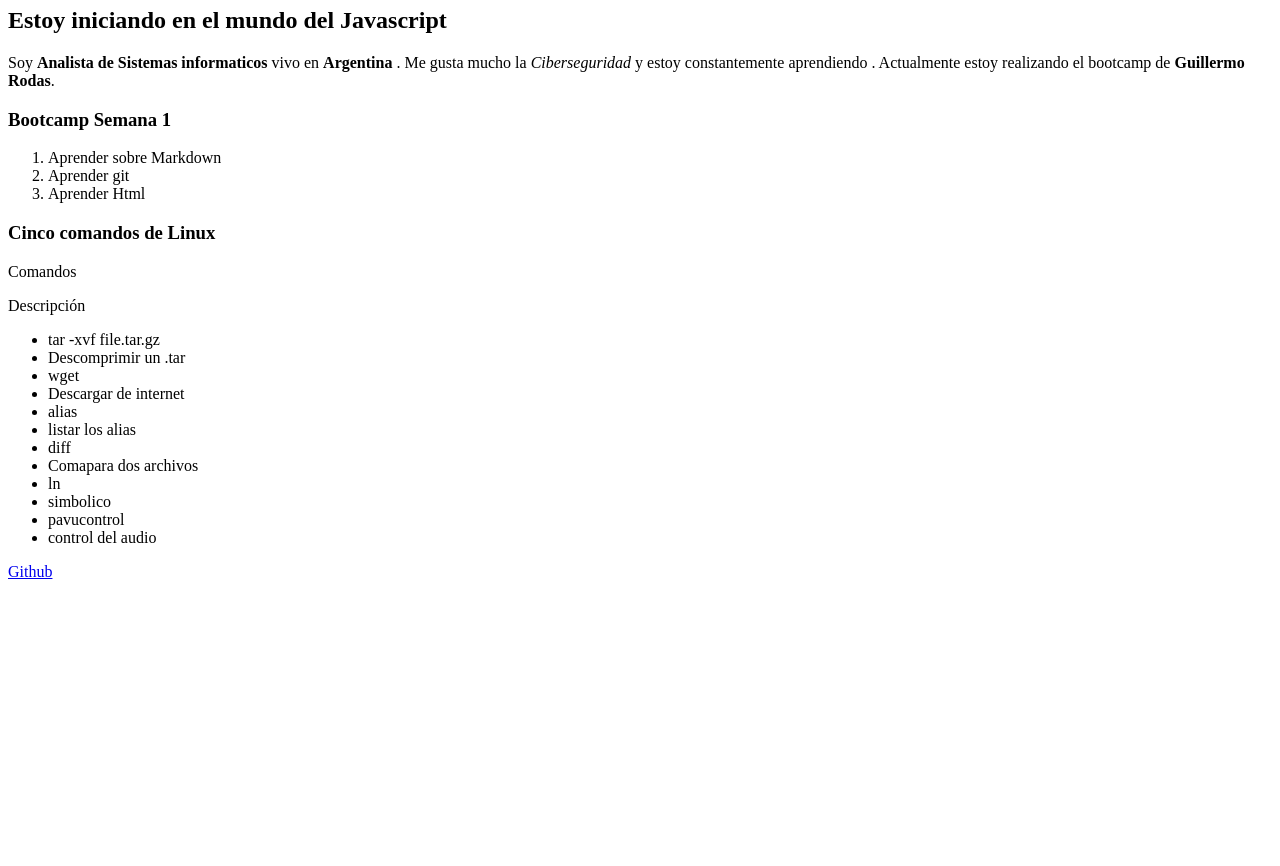
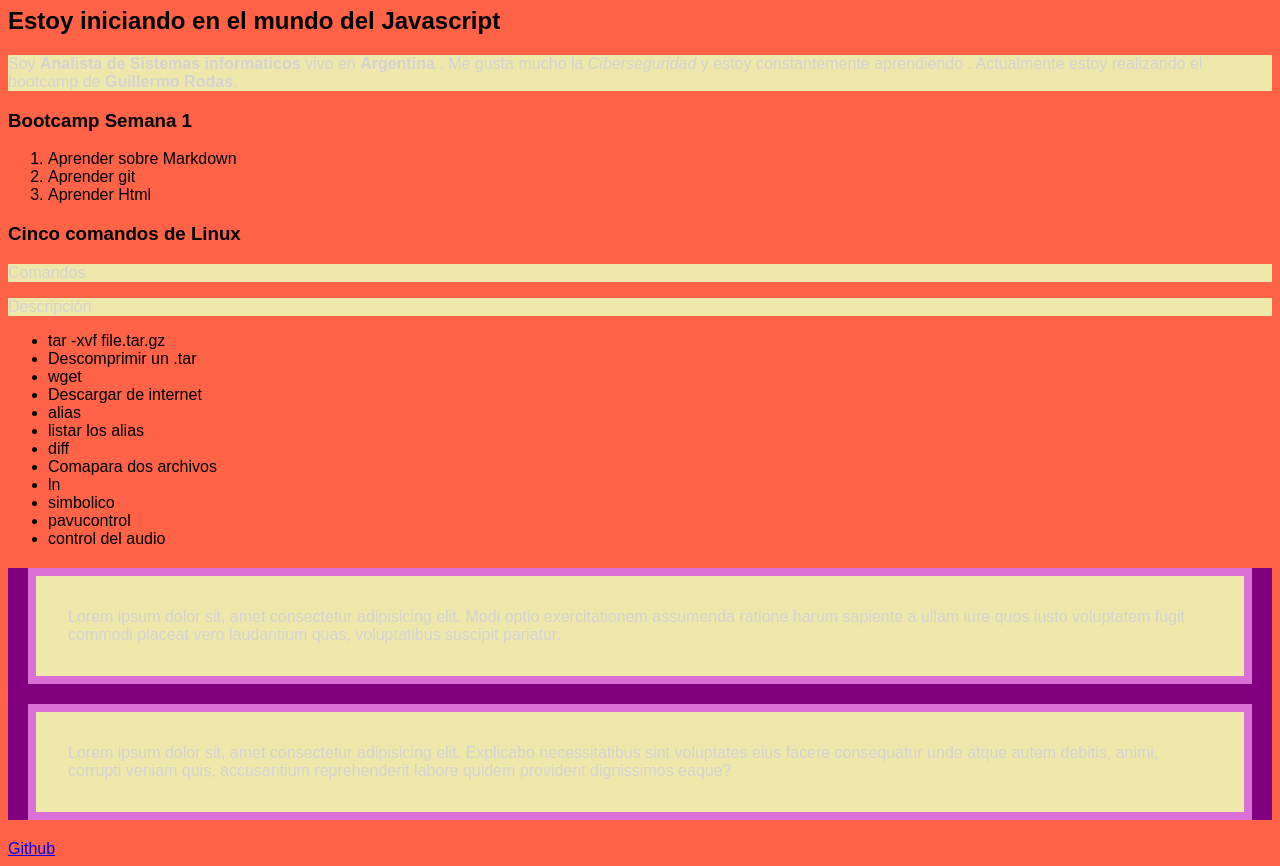
Before and after one commit to dvRetro/el-mundo-del-markdown, a plain HTML site: page index.html in a window 1280 px wide. Shown: the part 73-939 px from the top of the page. Before the commit the page ends 800 px from the top, so only its background shows below. Drawn offline with Linux system fonts and the light colour scheme.

Commit message:
se inserto main.css

```diff
--- a/index.html
+++ b/index.html
@@ -4,6 +4,7 @@
 <head>
   <meta charset="utf-8">
 <title>Mi Perfil</title>
+<link rel="stylesheet" href="/main.css"/>
 </head>
 <body>
 <h1> Hola a todos me llamo Luis</h1>
@@ -31,6 +32,16 @@
 
    </ul>
 
+   <section>
+     <div>
+      <p>Lorem ipsum dolor sit, amet consectetur adipisicing elit. Modi optio exercitationem assumenda ratione harum sapiente a ullam iure quos iusto voluptatem fugit commodi placeat vero laudantium quas, voluptatibus suscipit pariatur.</p>
+     </div>
+     <div>
+      <p>Lorem ipsum dolor sit, amet consectetur adipisicing elit. Explicabo necessitatibus sint voluptates eius facere consequatur unde atque autem debitis, animi, corrupti veniam quis, accusantium reprehenderit labore quidem provident dignissimos eaque?</p>
+     </div>
+   </section>
+
+
     <footer>
 <a href="https://github.com/dvRetro/dvRetro">Github </a>
     </footer>
--- /dev/null
+++ b/main.css
@@ -0,0 +1,22 @@
+body {
+    background: tomato;
+    font: size 16px;
+    font-family: Arial, Helvetica, sans-serif;
+}
+
+section {
+    background: purple;
+
+}
+
+div {
+ background: palegoldenrod;
+ padding: 16px 32px;
+ margin: 20px;
+ border: 8px solid orchid;
+}
+
+p {
+background-color:palegoldenrod ;
+color: lightgray;
+}
```
